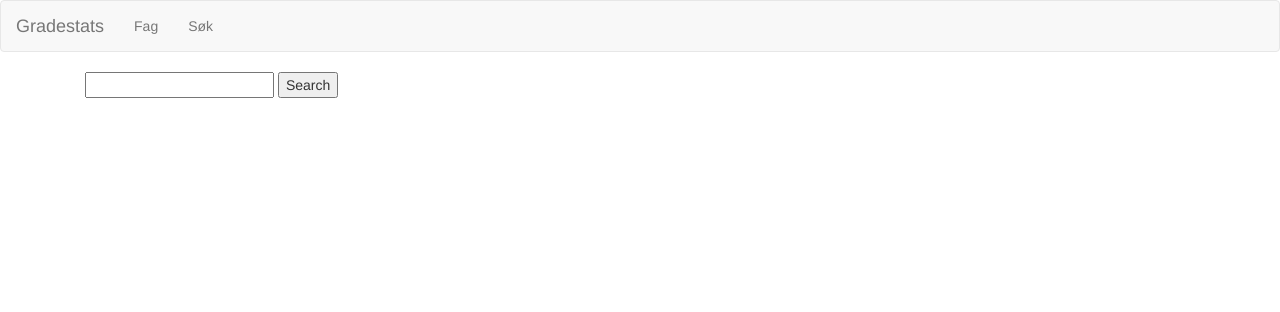
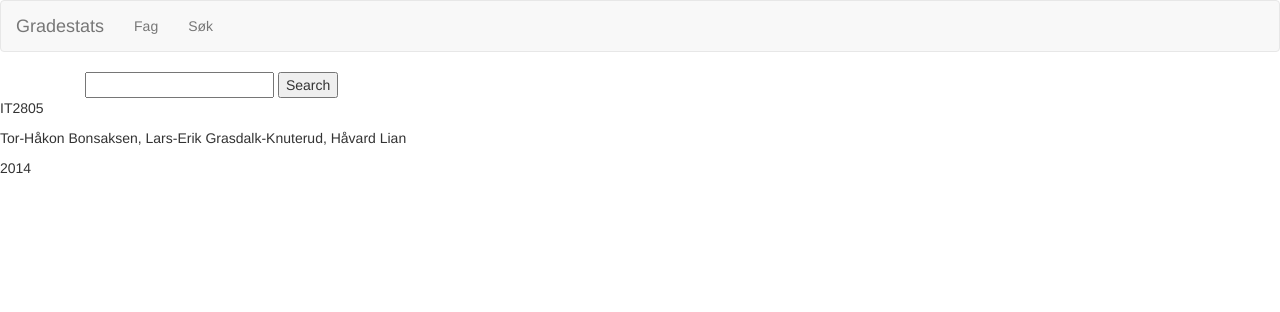
Before and after one commit to Torrib/gradestats, a Django app: page /search/ in a window 1280 px wide. Shown: the top 312 px of the page. Run offline with Django 3.2, Linux system fonts and the light colour scheme; tables that the repository leaves empty hold one stand-in row (values such as "Sample post"); some libraries are stand-ins or nearby versions.

Commit message:
Added footer - needs css

```diff
--- a/templates/base.html
+++ b/templates/base.html
@@ -50,5 +50,10 @@
        {% block content %}
        {% endblock%}
     </div>
+    <div class="footer">
+        <p>IT2805</p>
+        <p>Tor-Håkon Bonsaksen, Lars-Erik Grasdalk-Knuterud, Håvard Lian</p>
+        <p>2014</p>
+    </div>
     </div>
 </html>
--- a/templates/course.html
+++ b/templates/course.html
@@ -6,10 +6,6 @@
 <div class="row">
     <div class="col-md-8">
         <h1>{{ course.code }} - {{ course.norwegian_name }}</h1>
-    </div>
-</div>
-<div class="row">
-    <div class="col-md-8">
         <h2>Faglig Innhold</h2>
         <p>{{ course.content }}</p>
     </div>
```
